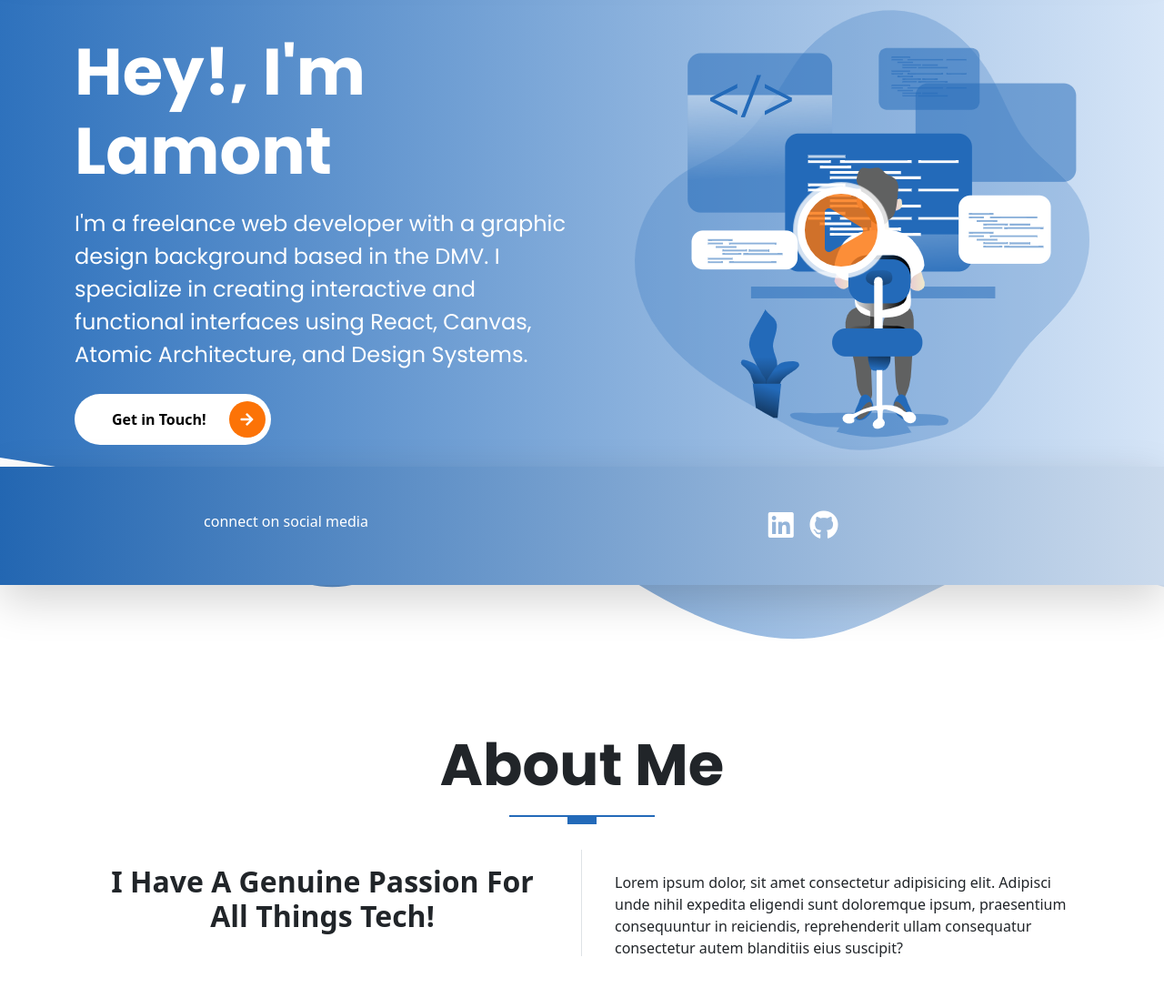
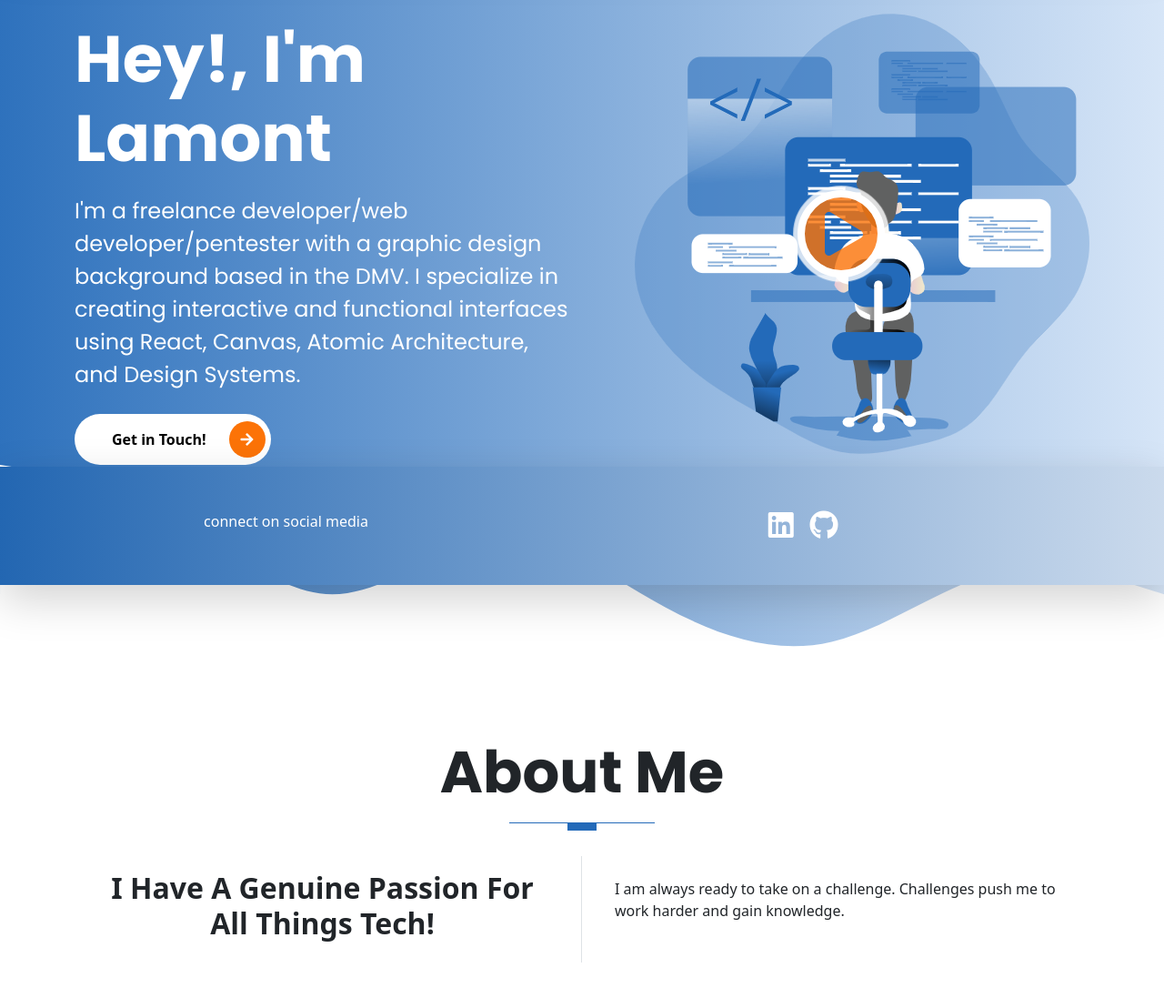
Before and after one commit to LamontV/lamontv.github.io, a website: page index.html in a window 1280 px wide. Shown: the part 157-1254 px from the top of the page at 91% size. Drawn offline with Linux system fonts and the light colour scheme.

Commit message:
Update index.html

```diff
--- a/index.html
+++ b/index.html
@@ -49,7 +49,7 @@
          <div class="col-md-6 intros text-start">
           <h1 class="display-2">
             <span class="display-2--intro">Hey!, I'm Lamont</span>
-            <span class="display-2--description lh-base">I'm a freelance web developer with a graphic design background based in the DMV.  I specialize in creating interactive and functional interfaces using React, Canvas, Atomic Architecture, and Design Systems.
+            <span class="display-2--description lh-base">I'm a freelance developer/web developer/pentester with a graphic design background based in the DMV.  I specialize in creating interactive and functional interfaces using React, Canvas, Atomic Architecture, and Design Systems.
             </span>
           </h1>
           <button type="button" class="rounded-pill btn-rounded">Get in Touch!
@@ -98,8 +98,7 @@
           <div class="col-md-6">
             <div class="bg-white p-4 text-start">
               <p class="fw-light">
-                Lorem ipsum dolor, sit amet consectetur adipisicing elit. Adipisci unde nihil expedita eligendi sunt doloremque ipsum, praesentium consequuntur in reiciendis, reprehenderit ullam consequatur consectetur autem blanditiis eius suscipit?
-              </p>
+                I am always ready to take on a challenge. Challenges push me to work harder and gain knowledge.</p>
             </div>
           </div>
         </div>
@@ -241,7 +240,7 @@
             connect on social media
         </div>
         <div class="col-lg-7 col-md-6">
-          <a href="https://www.linkedin.com/in/lamont-void-cissp-abb261160"><i class="fab fa-linkedin"></i></a>
+          <a href="https://www.linkedin.com/in/lamont-void-cissp-abb261160/fr?trk=people-guest_people_search-card"><i class="fab fa-linkedin"></i></a>
           <a href="https://github.com/LamontV/"><i class="fab fa-github"></i></a>
         </div>
       </div>
```
